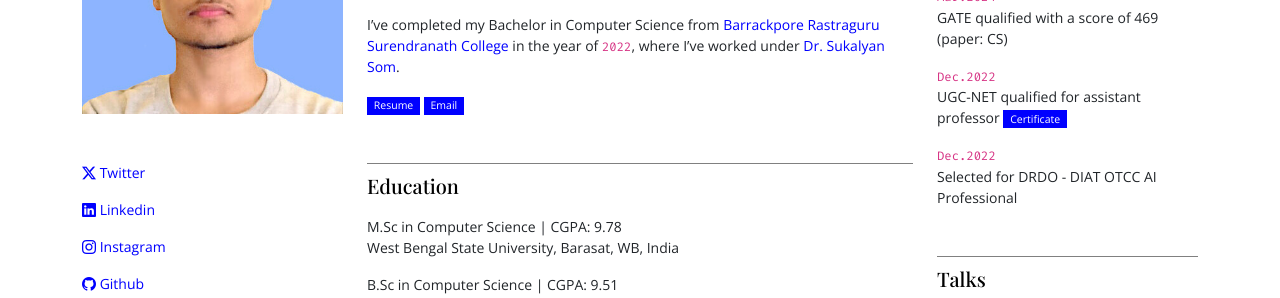
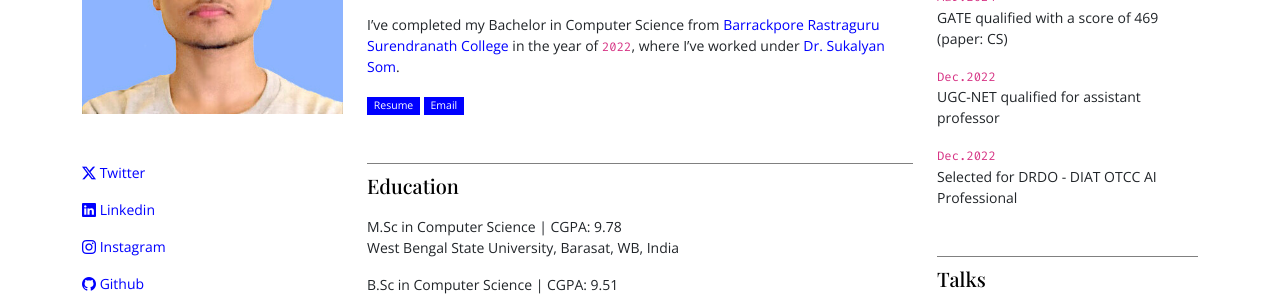
Before and after one commit to suvasish114/suvasish114.github.io, a Jekyll site: the page built from index.md, in a window 1280 px wide. Shown: the part 467-765 px from the top of the page. Built offline with Jekyll 4.4.1, drawn with Linux system fonts in a browser that asks for light colours; some web fonts are replaced.

Commit message:
Update home.html

```diff
--- a/_layouts/home.html
+++ b/_layouts/home.html
@@ -32,18 +32,14 @@
     <div class="col-md-3">
         <div class="mb-5">
             <h5 class="sec-title">News</h5>
-            <p> <code class="date">Jul.2024</code> <br>Secure 1st position in M.Sc in the department among
-                15 students</p>
+            <p> <code class="date">Jul.2024</code> <br>Secure 1st position in M.Sc in the department among 15 students</p>
             <p> <code class="date">Mar.2024</code> <br>GATE qualified with a score of 469 (paper: CS)</p>
-            <p> <code class="date">Dec.2022</code> <br>UGC-NET qualified for assistant professor
-                <a href="https://drive.google.com/file/d/1-x5qWt8WKh-DfMa5htIPDnd_NchLhDAf/view?usp=sharing"><span class="badge">Certificate</span></a>
-            </p>
+            <p> <code class="date">Dec.2022</code> <br>UGC-NET qualified for assistant professor</p>
             <p> <code class="date">Dec.2022</code> <br>Selected for DRDO - DIAT OTCC AI Professional</p>
         </div>
         <div class="mb-5">
             <h5 class="sec-title">Talks</h5>
-            <p> <code class="date">Apr.2024</code> <br>Annual debate competition on “Why Books When There Is
-                AI” <a href="https://docs.google.com/document/d/1z4WYU_YB_NQyOBKPs6pkL26TPjT3JtnjY1_L1Ce90rE/edit?usp=sharing"><span class="badge">Transcript</span></a></p>
+            <p> <code class="date">Apr.2024</code> <br>Annual debate competition on “Why Books When There Is AI” <a href="https://docs.google.com/document/d/1z4WYU_YB_NQyOBKPs6pkL26TPjT3JtnjY1_L1Ce90rE/edit?usp=sharing"><span class="badge">Transcript</span></a></p>
         </div>
     </div>
 </div>
```
